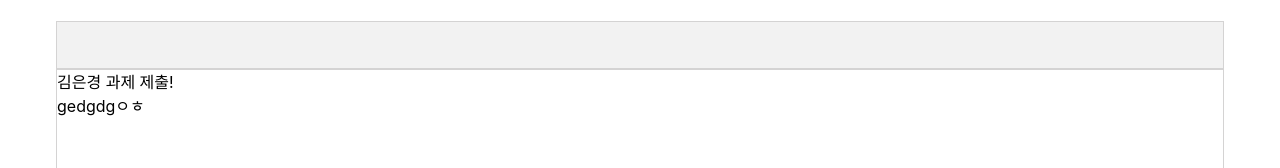
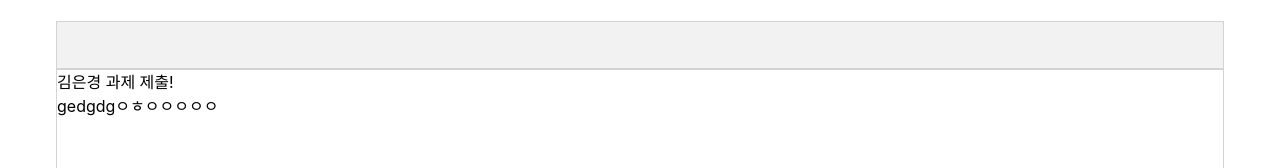
Before and after one commit to szeunkk/mind-diary, a Next.js app: page / in a window 1280 px wide. Shown: the part 327-495 px from the top of the page. Built offline with nearby package versions, Linux system fonts and the light colour scheme.

Commit message:
ㅇㅇㅇㅇㅇ

```diff
--- a/src/app/page.tsx
+++ b/src/app/page.tsx
@@ -2,7 +2,7 @@ export default function Home() {
   return (
     <div>
       <h1>김은경 과제 제출!</h1>
-      gedgdgㅇㅎ
+      gedgdgㅇㅎㅇㅇㅇㅇㅇ
     </div>
   );
 }
```
Also changed, not shown: 1 other file (tests, documents, lock files or other folders).
